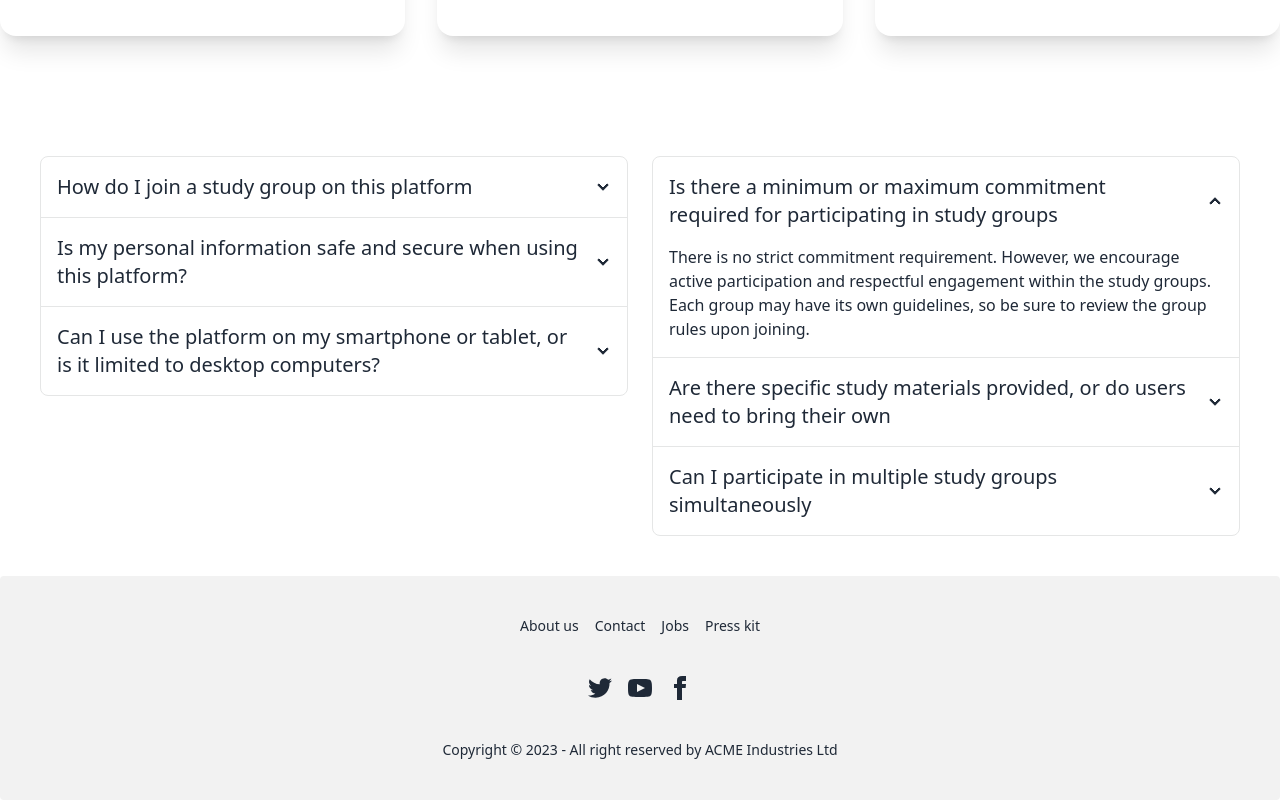
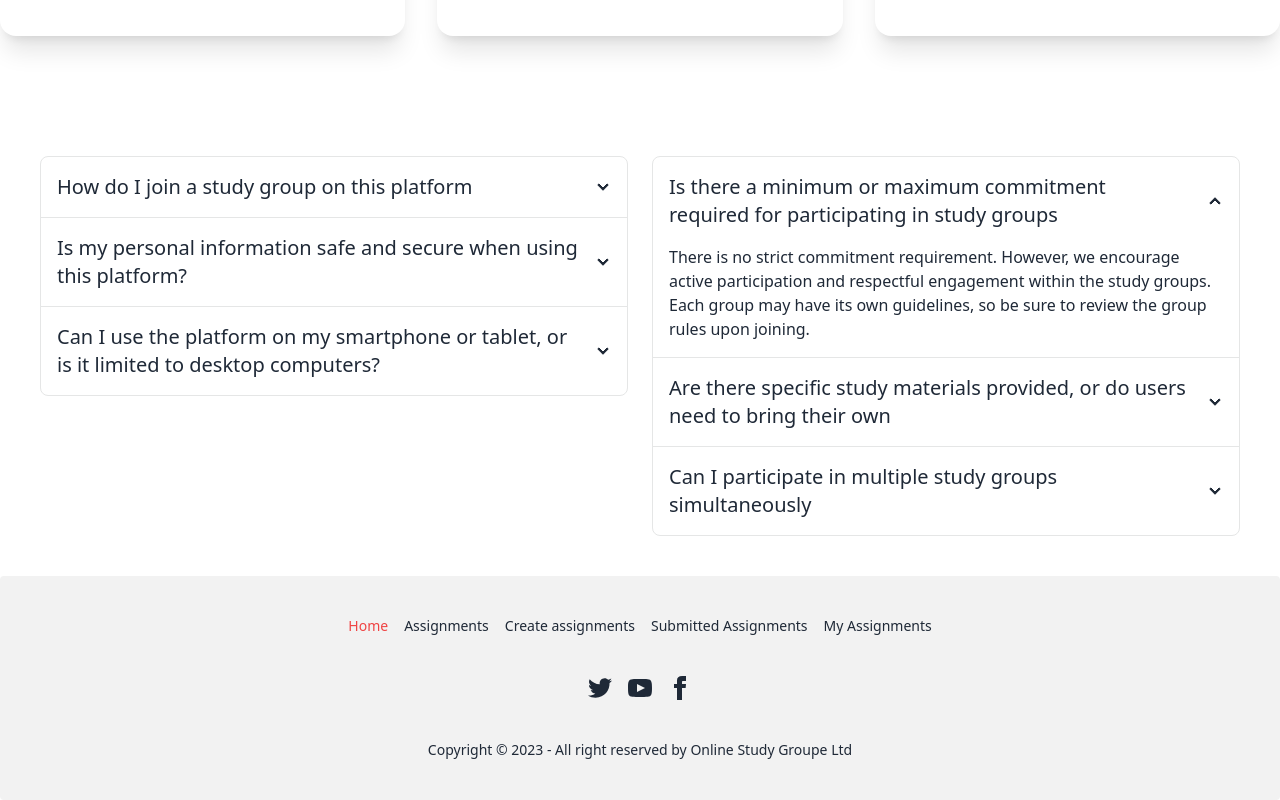
Before and after one commit to xunaiet-faruk/Online-study, a React (Vite) app: page / in a window 1280 px wide. Shown: the part 2078-2878 px from the top of the page. Built offline with nearby package versions, Linux system fonts and the light colour scheme; no server answers.

Commit message:
fotter style

```diff
--- a/src/Component/Assinment/Assinment.jsx
+++ b/src/Component/Assinment/Assinment.jsx
@@ -70,7 +70,7 @@ const pages =[...new Array(totalcont).fill(0)]
             </div>
             <div className="text-center flex gap-10 justify-center ">
                 {
-                    pages.map((item, index) => <button key={index} className={`w-8  mt-12 mb-12 h-8 ${page === index ? " bg-orange-300 text-white" : "text - white" }  rounded-full`} onClick={() => setpage(index)}>{index + 1}</button>
+                    pages.map((item, index) => <button key={index} className={`w-8  mt-12 mb-12 h-8 ${page === index ? " bg-black text-white" : "text - white" }  rounded-full`} onClick={() => setpage(index)}>{index + 1}</button>
                 )
                 }
 
--- a/src/Component/Fottter/Fotter.jsx
+++ b/src/Component/Fottter/Fotter.jsx
@@ -1,3 +1,4 @@
+import { Link, NavLink } from "react-router-dom";
 
 
 const Fotter = () => {
@@ -5,10 +6,46 @@ const Fotter = () => {
         <div>
             <footer className="footer footer-center p-10 bg-base-200 text-base-content rounded">
                 <nav className="grid grid-flow-col gap-4">
-                    <a className="link link-hover">About us</a>
-                    <a className="link link-hover">Contact</a>
-                    <a className="link link-hover">Jobs</a>
-                    <a className="link link-hover">Press kit</a>
+                   <NavLink
+                        to="/"
+                        className={({ isActive, isPending }) =>
+                            isPending ? "pending" : isActive ? "text-red-500" : ""
+                        }
+                    >
+                        Home
+                    </NavLink>
+                  <NavLink
+                        to="/assignments"
+                        className={({ isActive, isPending }) =>
+                            isPending ? "pending" : isActive ? "text-red-500" : ""
+                        }
+                    >
+                        Assignments
+                    </NavLink>
+                <NavLink
+                        to="/create"
+                        className={({ isActive, isPending }) =>
+                            isPending ? "pending" : isActive ? "text-red-500" : ""
+                        }
+                    >
+                        Create assignments
+                    </NavLink>
+                    <NavLink
+                        to="/submitted"
+                        className={({ isActive, isPending }) =>
+                            isPending ? "pending" : isActive ? "text-red-500" : ""
+                        }
+                    >
+                        Submitted Assignments
+                    </NavLink>
+                    <NavLink
+                        to="/myassinment"
+                        className={({ isActive, isPending }) =>
+                            isPending ? "pending" : isActive ? "text-red-500" : ""
+                        }
+                    >
+                        My Assignments
+                    </NavLink>
                 </nav>
                 <nav>
                     <div className="grid grid-flow-col gap-4">
@@ -18,7 +55,7 @@ const Fotter = () => {
                     </div>
                 </nav>
                 <aside>
-                    <p>Copyright © 2023 - All right reserved by ACME Industries Ltd</p>
+                    <p>Copyright © 2023 - All right reserved by Online Study Groupe Ltd</p>
                 </aside>
             </footer>
         </div>
--- a/src/Component/Update/Update.jsx
+++ b/src/Component/Update/Update.jsx
@@ -52,12 +52,12 @@ const Update = () => {
                 <div className="flex lg:flex-row flex-col justify-center gap-5">
                     <div className="form-control lg:w-1/3 mb-6">
                         <label className="input-group">
-                            <input type="text" placeholder="Title" defaultValue={updateData?.title} name="title" className="input bg-gray-100 input-bordered w-full" />
+                            <input type="text" placeholder="Title" defaultValue={updateData?.title} name="title" className="input bg-gray-100 input-bordered w-full" required/>
                         </label>
                     </div>
                     <div className="form-control lg:w-1/3">
                         <label className="input-group">
-                            <input type="text" placeholder="Marks" defaultValue={updateData?.marks} name="marks" className="input bg-gray-100  input-bordered w-full" />
+                            <input type="text" placeholder="Marks" defaultValue={updateData?.marks} name="marks" className="input bg-gray-100  input-bordered w-full" required/>
                         </label>
                     </div>
                 </div>
@@ -65,12 +65,12 @@ const Update = () => {
 
                     <div className="form-control lg:w-1/3 mt-9 lg:mt-0">
                         <label className="input-group">
-                            <input type="url" placeholder="Image URL" defaultValue={updateData?.image} name="image" className="input bg-gray-100 input-bordered w-full" />
+                            <input type="url" placeholder="Image URL" defaultValue={updateData?.image} name="image" className="input bg-gray-100 input-bordered w-full" required/>
                         </label>
                     </div>
                     <div className="form-control lg:w-1/3 mt-5 lg:mt-0">
                         <label className="input-group w-full ">
-                            <DatePicker className="lg:px-[123px] md:px-[270px] px-24 px- py-3 border bg-gray-100 rounded-r-lg" defaultValue={updateData.datepiker} name="datepiker" selected={startDate} onChange={(date) => setStartDate(date)} />
+                            <DatePicker className="lg:px-[123px] md:px-[270px] px-24 px- py-3 border bg-gray-100 rounded-r-lg" defaultValue={updateData.datepiker} name="datepiker" selected={startDate} onChange={(date) => setStartDate(date)} required/>
                         </label>
                     </div>
                 </div>
@@ -97,7 +97,7 @@ const Update = () => {
                     <div className="form-control w-2/3  mt-6 mr-5">
                         <label className="input-group ">
 
-                            <textarea name="description" defaultValue={updateData?.description} placeholder="Description" id="" cols="30" rows="10" className="w-full bg-gray-100 border"></textarea>
+                            <textarea name="description" defaultValue={updateData?.description} placeholder="Description" id="" cols="30" rows="10" className="w-full bg-gray-100 border" required></textarea>
                         </label>
                     </div>
 
--- a/src/main.jsx
+++ b/src/main.jsx
@@ -60,7 +60,7 @@ const router = createBrowserRouter([
       },
       {
         path: '/update/:id',
-        element: <Update></Update>,
+        element: <Privateroute><Update></Update></Privateroute>,
         loader: ({ params }) => fetch(`https://onlice-course-backend.vercel.app/create/${params.id}`)
 
       },
```
